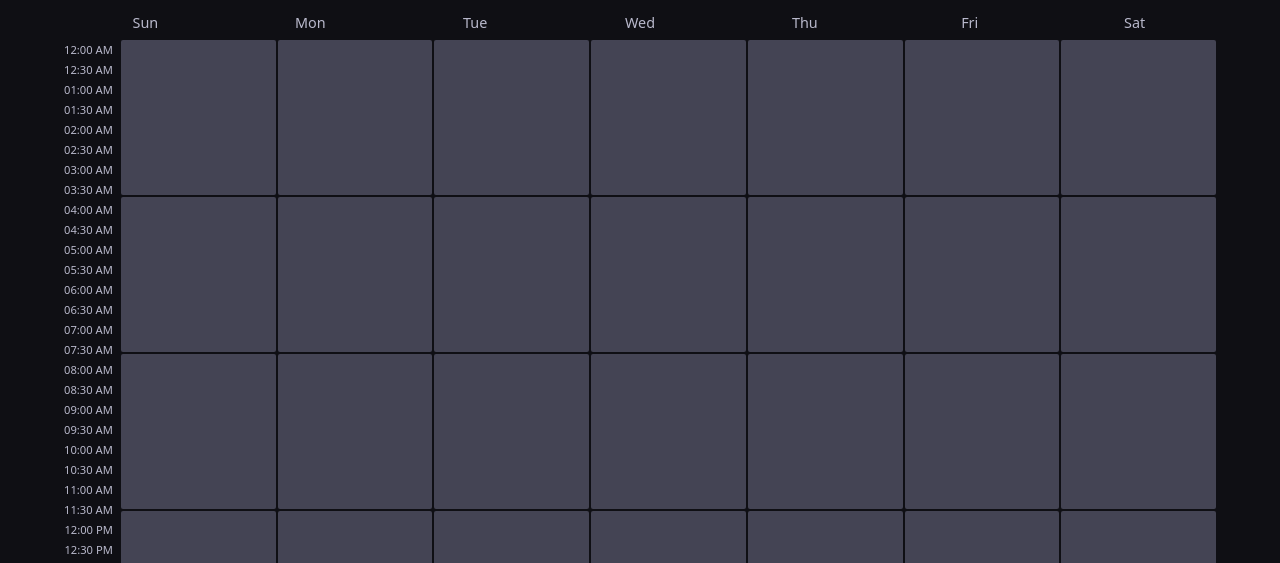
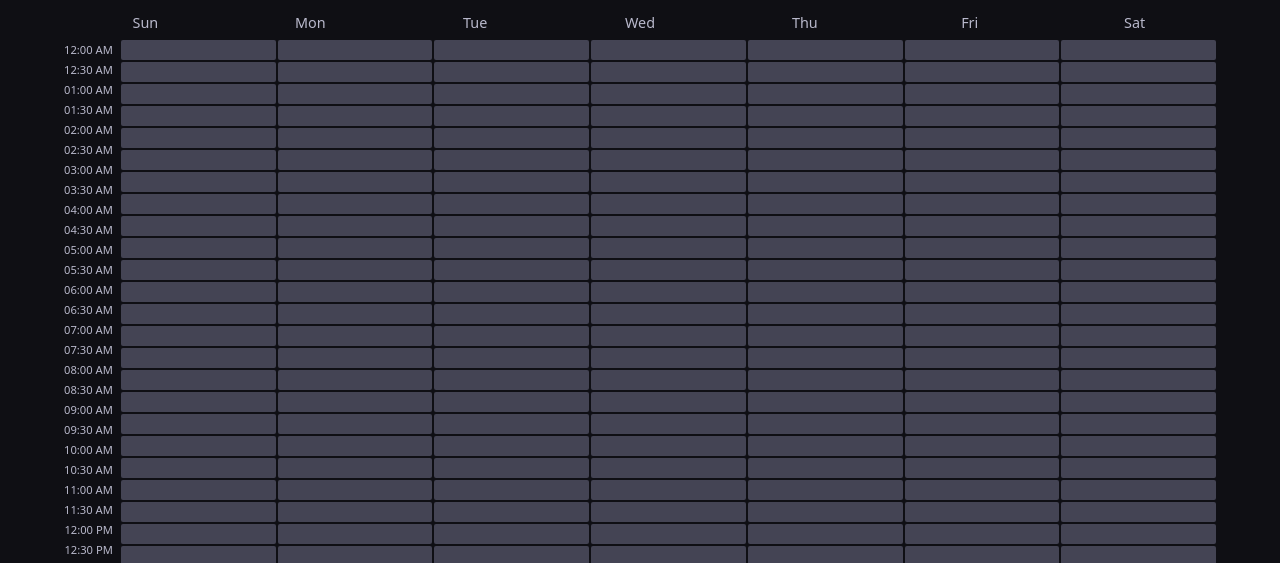
Before and after one commit to GDAbomination/availability-tracker, a plain HTML site: page edit.html in a window 1280 px wide. Shown: the part 237-800 px from the top of the page. Drawn offline with Linux system fonts and the light colour scheme.

Commit message:
Update edit.html

```diff
--- a/edit.html
+++ b/edit.html
@@ -74,7 +74,7 @@ h2 {
 /* Each cell stretches to fit the grid row height automatically */
 .edit-cell {
   width: 100%;   /* stretch to fill column */
-  aspect-ratio: 1 / 1; /* makes cell square relative to width */
+  height: 20px;
   background: #444454;
   border-radius: 2px;
   cursor: pointer;
```
